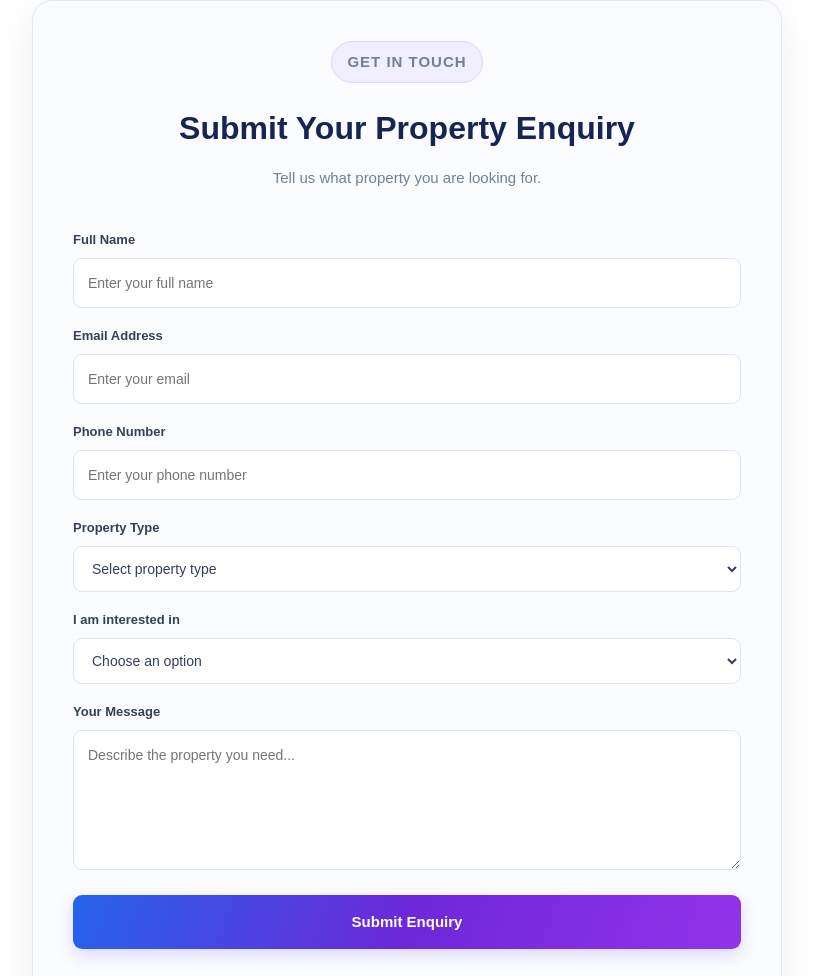
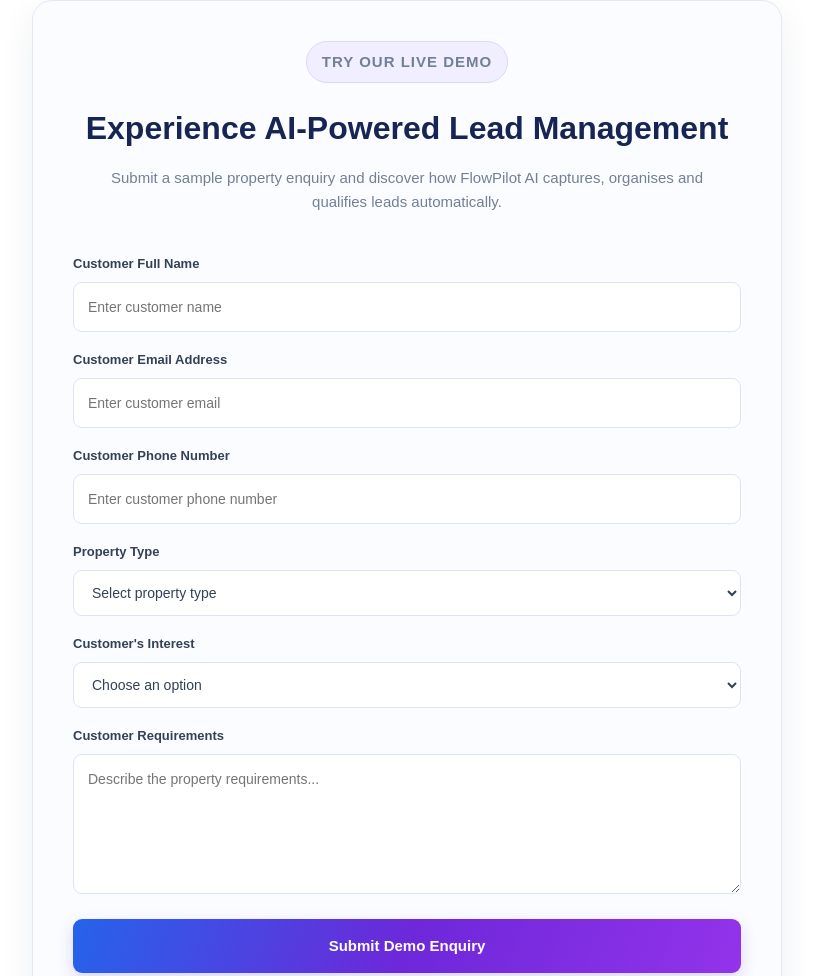
Before and after one commit to abbasmando09/flowpilot-ai, a plain HTML site: page index.html in a window 1280 px wide. Shown: the part 3429-4405 px from the top of the page, without its empty margins (233-1046 px from the left). Drawn offline with Linux system fonts and the light colour scheme.

Commit message:
Transform enquiry form into live AI product demo

```diff
--- a/index.html
+++ b/index.html
@@ -324,33 +324,38 @@
 
 
 
-
 <section class="enquiry-section" id="enquiry">
 
     <div class="section-heading">
-        <p class="tagline">GET IN TOUCH</p>
-        <h2>Submit Your Property Enquiry</h2>
-        <p>Tell us what property you are looking for.</p>
+        <p class="tagline">TRY OUR LIVE DEMO</p>
+
+        <h2>Experience AI-Powered Lead Management</h2>
+
+        <p>
+            Submit a sample property enquiry and discover how
+            FlowPilot AI captures, organises and qualifies leads
+            automatically.
+        </p>
     </div>
 
     <form id="enquiryForm" class="enquiry-form">
 
         <div class="form-group">
-            <label for="fullName">Full Name</label>
+            <label for="fullName">Customer Full Name</label>
             <input type="text" id="fullName"
-                placeholder="Enter your full name" required>
+                placeholder="Enter customer name" required>
         </div>
 
         <div class="form-group">
-            <label for="email">Email Address</label>
+            <label for="email">Customer Email Address</label>
             <input type="email" id="email"
-                placeholder="Enter your email" required>
+                placeholder="Enter customer email" required>
         </div>
 
         <div class="form-group">
-            <label for="phone">Phone Number</label>
+            <label for="phone">Customer Phone Number</label>
             <input type="tel" id="phone"
-                placeholder="Enter your phone number" required>
+                placeholder="Enter customer phone number" required>
         </div>
 
         <div class="form-group">
@@ -365,7 +370,7 @@
         </div>
 
         <div class="form-group">
-            <label for="purpose">I am interested in</label>
+            <label for="purpose">Customer's Interest</label>
             <select id="purpose" required>
                 <option value="">Choose an option</option>
                 <option value="Buying">Buying</option>
@@ -375,20 +380,22 @@
         </div>
 
         <div class="form-group">
-            <label for="message">Your Message</label>
+            <label for="message">Customer Requirements</label>
             <textarea id="message" rows="5"
-                placeholder="Describe the property you need..."
+                placeholder="Describe the property requirements..."
                 required></textarea>
         </div>
 
         <button type="submit" class="submit-button">
-            Submit Enquiry
+            Submit Demo Enquiry
         </button>
 
         <p id="formMessage" class="form-message" role="status"></p>
 
     </form>
 </section>
+
+
 
 
           <h2>Ready to Simplify Your Business?</h2>
```
